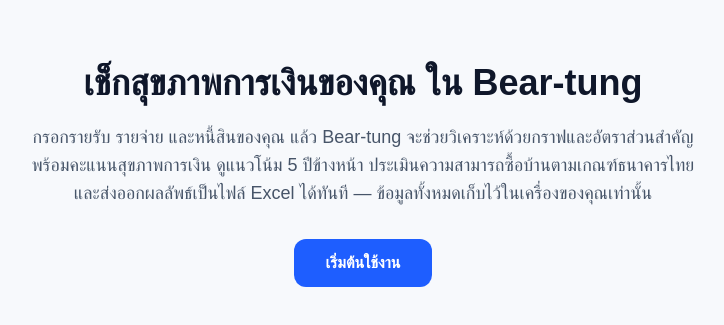
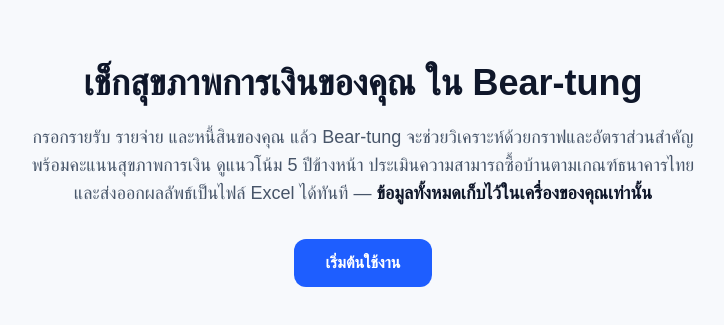
Before and after one commit to Wizardsmile1412/bear-tung, a Next.js app: page / in a window 1280 px wide. Shown: the part 227-552 px from the top of the page, without its empty margins (277-1001 px from the left). Built offline with nearby package versions, Linux system fonts and the light colour scheme; a web font is replaced by a local one.

Commit message:
style(landing): emphasize local-storage privacy note on home page
Bold and darken the "data stays on your device" line so it stands out from the surrounding muted hero copy.

```diff
--- a/src/app/page.tsx
+++ b/src/app/page.tsx
@@ -36,7 +36,8 @@ export default function Home() {
         <p className="mx-auto max-w-2xl text-lg leading-7 text-ink-muted">
           กรอกรายรับ รายจ่าย และหนี้สินของคุณ แล้ว Bear-tung จะช่วยวิเคราะห์ด้วยกราฟและอัตราส่วนสำคัญ
           พร้อมคะแนนสุขภาพการเงิน ดูแนวโน้ม 5 ปีข้างหน้า ประเมินความสามารถซื้อบ้านตามเกณฑ์ธนาคารไทย
-          และส่งออกผลลัพธ์เป็นไฟล์ Excel ได้ทันที — ข้อมูลทั้งหมดเก็บไว้ในเครื่องของคุณเท่านั้น
+          และส่งออกผลลัพธ์เป็นไฟล์ Excel ได้ทันที —{" "}
+          <span className="font-semibold text-ink">ข้อมูลทั้งหมดเก็บไว้ในเครื่องของคุณเท่านั้น</span>
         </p>
       </div>
 
```
